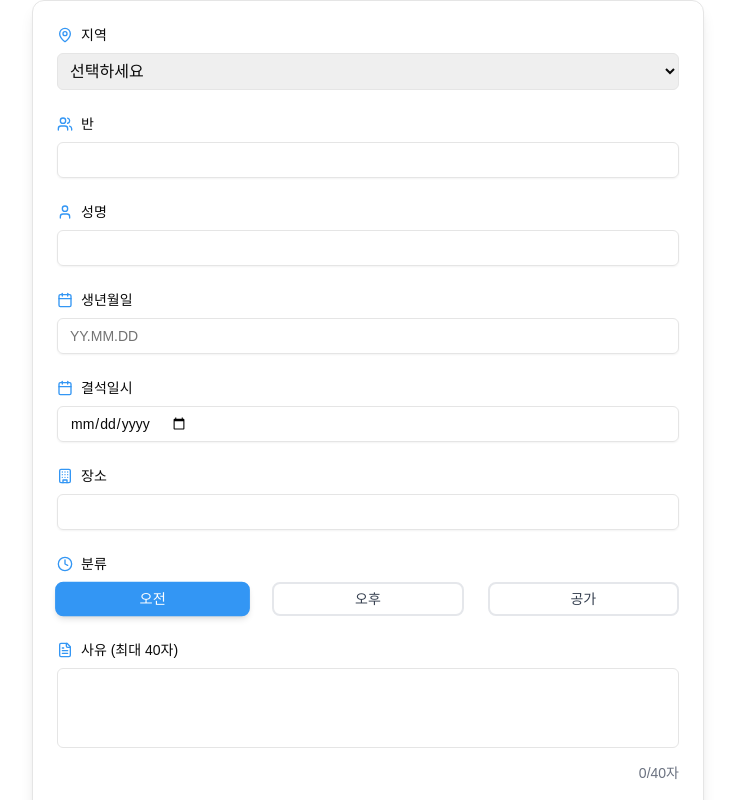
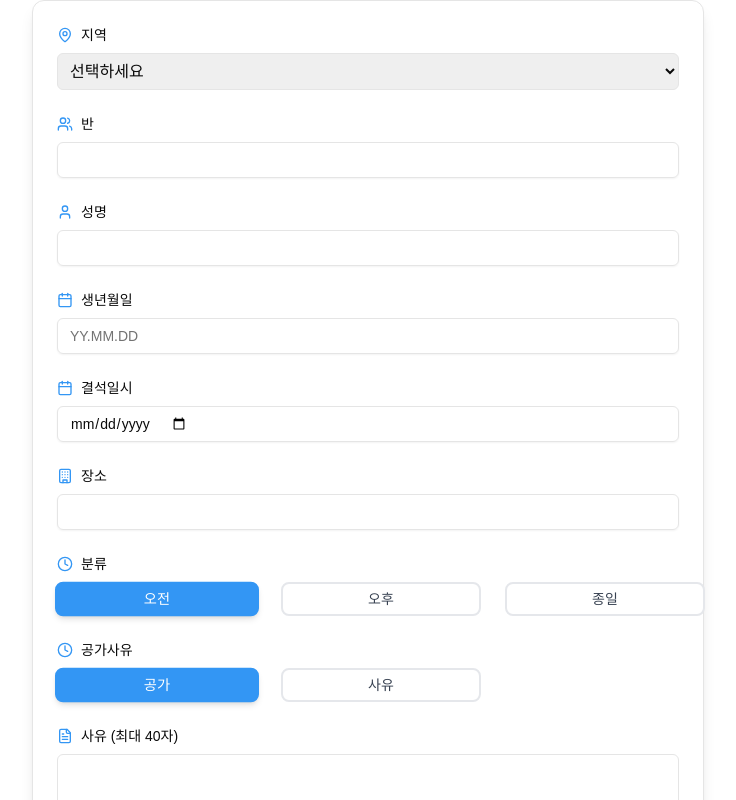
Before and after one commit to ssafy-attendance-document/ssafy-attendense, a Next.js app: page / in a window 1280 px wide. Shown: the top 800 px of the page, without its empty margins (272-1008 px from the left). Built offline with nearby package versions, Linux system fonts and the light colour scheme.

Commit message:
fix: 결석 카테고리 추가

```diff
--- a/pages/index.tsx
+++ b/pages/index.tsx
@@ -19,6 +19,7 @@ import {
 
 interface FormData {
   location: string;
+  absentCategory: string;
   classNumber: string;
   name: string;
   birthDate: string;
@@ -36,6 +37,7 @@ const AbsenceForm = () => {
     name: "",
     birthDate: "",
     absenceDate: "",
+    absentCategory: "공가",
     category: "오전",
     reason: "",
     details: "",
@@ -186,8 +188,20 @@ const AbsenceForm = () => {
           return 0;
         case "오후":
           return 1;
+        case "종일":
+          return 2;
+        default:
+          return 0;
+      }
+    };
+
+    // 시간 및 카테고리 매핑
+    const getAbsentCategory = (category: string): number => {
+      switch (category) {
         case "공가":
-          return 2;
+          return 0;
+        case "사유":
+          return 1;
         default:
           return 0;
       }
@@ -201,7 +215,7 @@ const AbsenceForm = () => {
       absentMonth: absenceMonth,
       absentDay: absenceDay,
       absentTime: getAbsentTime(formData.category),
-      absentCategory: formData.category === "공가" ? 0 : 1,
+      absentCategory: getAbsentCategory(formData.absentCategory),
       absentReason: formData.reason,
       absentDetail: formData.details,
       absentPlace: formData.place,
@@ -368,7 +382,7 @@ const AbsenceForm = () => {
               className="flex flex-row justify-start gap-6"
               aria-label="결석 분류 선택"
             >
-              {["오전", "오후", "공가"].map((category) => (
+              {["오전", "오후", "종일"].map((category) => (
                 <div key={category} className="flex items-center flex-1">
                   <RadioGroupItem
                     value={category}
@@ -377,10 +391,47 @@ const AbsenceForm = () => {
                   />
                   <Label
                     htmlFor={category}
-                    className={`flex items-center justify-center w-full px-4 py-2 rounded-lg border-2
+                    className={`flex items-center justify-center w-full px-4 py-2 rounded-lg border-2 w-[200px]
                      cursor-pointer text-center transition-all duration-200
                      ${
                        formData.category === category
+                         ? "bg-[#3396f4] text-white border-[#3396f4] shadow-md transform scale-[1.02]"
+                         : "bg-white text-gray-700 border-gray-200 hover:bg-[#3396f4]/10 hover:border-[#3396f4]/30"
+                     }`}
+                  >
+                    {category}
+                  </Label>
+                </div>
+              ))}
+            </RadioGroup>
+          </div>
+
+          <div className="space-y-2">
+            <Label className="flex items-center gap-2 text-sm font-medium">
+              <Clock className="w-4 h-4 text-[#3396f4]" />
+              공가사유
+            </Label>
+            <RadioGroup
+              value={formData.absentCategory}
+              onValueChange={(value) =>
+                setFormData((prev) => ({ ...prev, absentCategory: value }))
+              }
+              className="flex justify-start gap-6"
+              aria-label="결석 분류 선택"
+            >
+              {["공가", "사유"].map((category) => (
+                <div key={category} className="flex items-center">
+                  <RadioGroupItem
+                    value={category}
+                    id={category}
+                    className="peer sr-only"
+                  />
+                  <Label
+                    htmlFor={category}
+                    className={`flex items-center justify-center w-full px-4 py-2 rounded-lg border-2 w-[200px]
+                     cursor-pointer text-center transition-all duration-200
+                     ${
+                       formData.absentCategory === category
                          ? "bg-[#3396f4] text-white border-[#3396f4] shadow-md transform scale-[1.02]"
                          : "bg-white text-gray-700 border-gray-200 hover:bg-[#3396f4]/10 hover:border-[#3396f4]/30"
                      }`}
```
